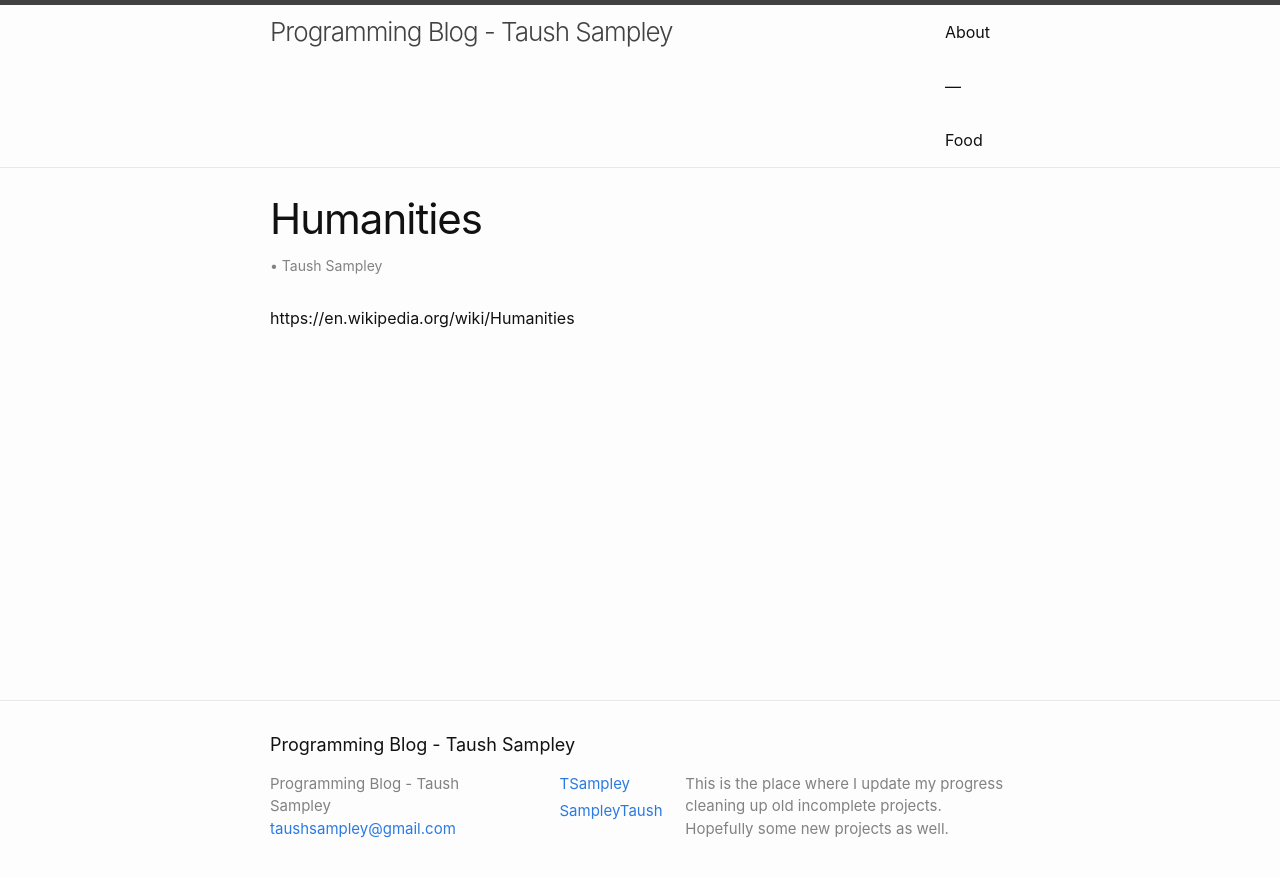
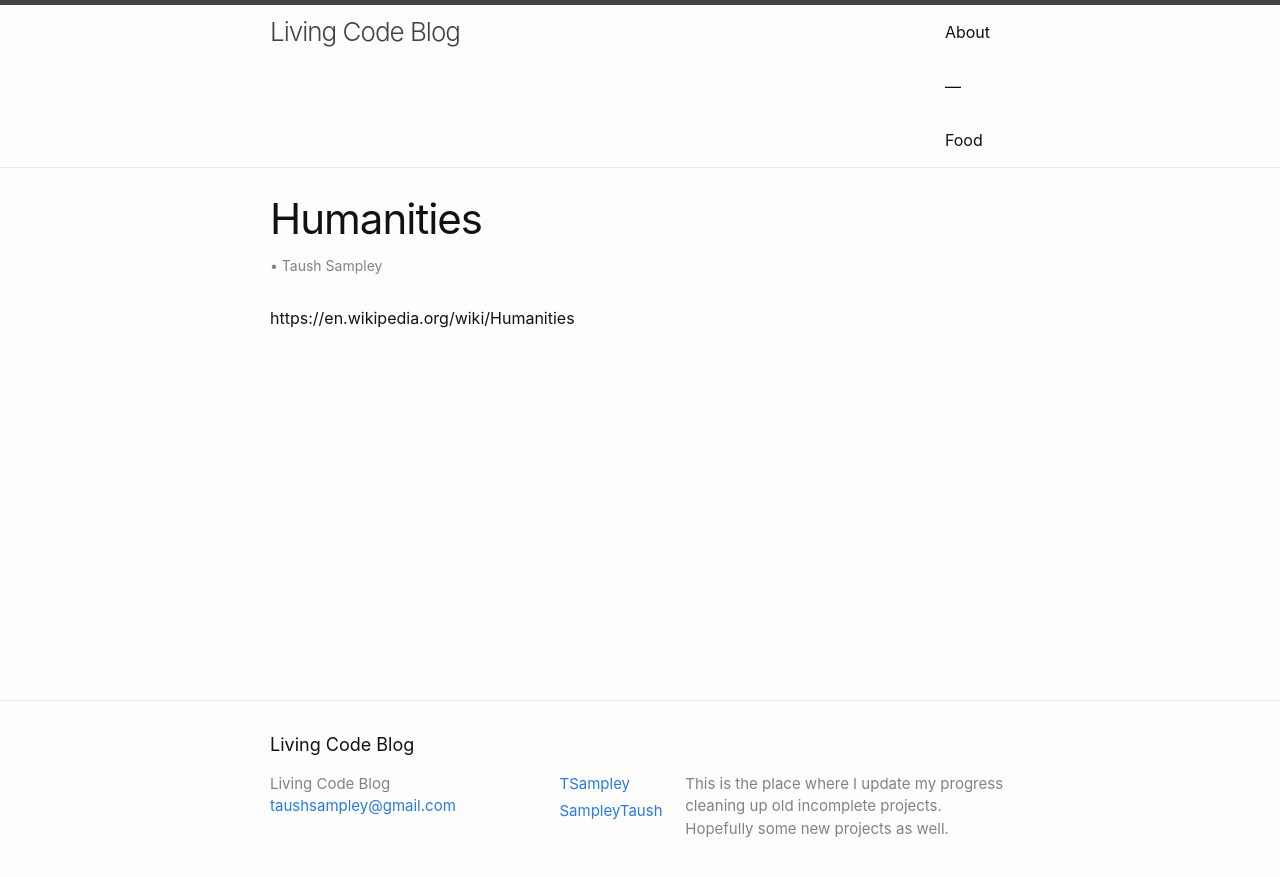
Before and after one commit to TSampley/TSampley.github.io, a Jekyll site: the page built from humanities/index.md, in a window 1280 px wide. Shown: the top 877 px of the page. Built offline with Jekyll 4.4.1, drawn with Linux system fonts in a browser that asks for light colours.

Commit message:
Change blog title

```diff
--- a/_config.yml
+++ b/_config.yml
@@ -13,7 +13,7 @@
 # you will see them accessed via {{ site.title }}, {{ site.email }}, and so on.
 # You can create any custom variable you would like, and they will be accessible
 # in the templates via {{ site.myvariable }}.
-title: Programming Blog - Taush Sampley
+title: Living Code Blog
 email: taushsampley@gmail.com
 description: >- # this means to ignore newlines until "baseurl:"
   This is the place where I update my progress cleaning up old incomplete
```
